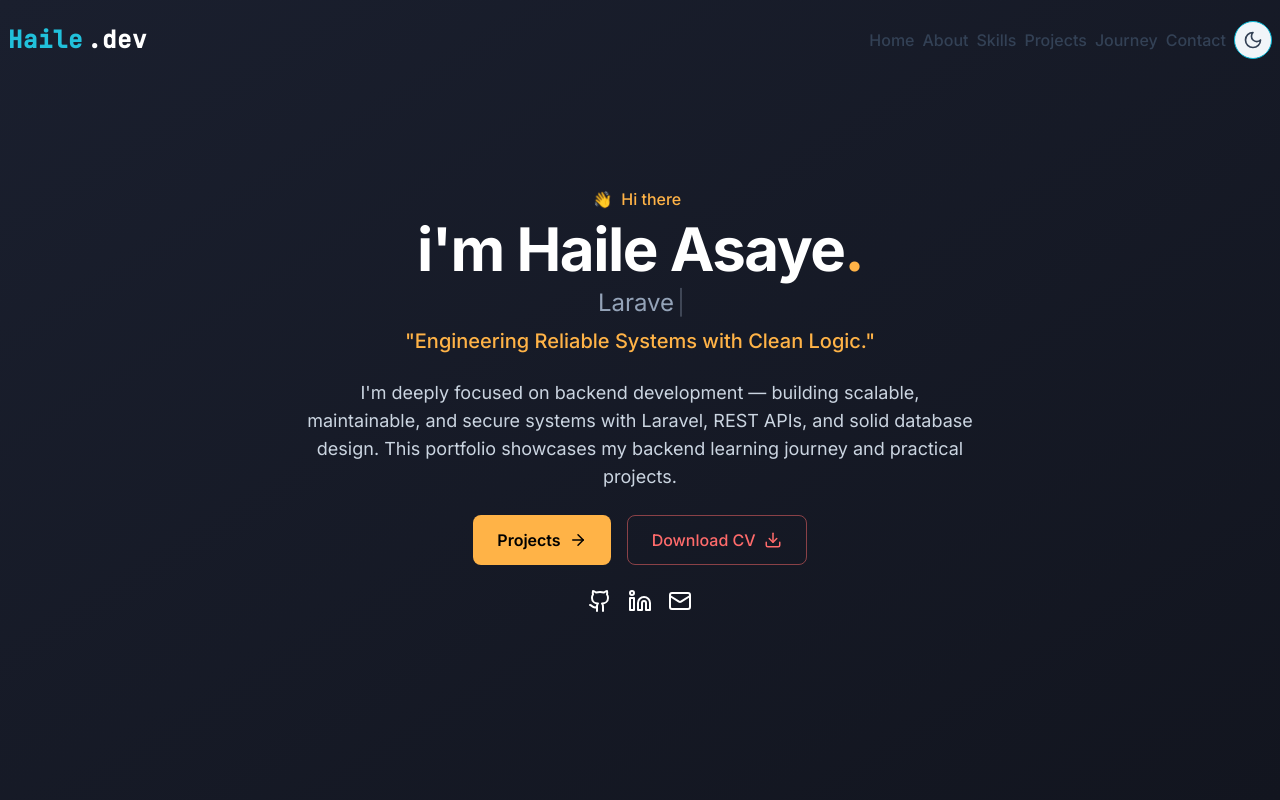
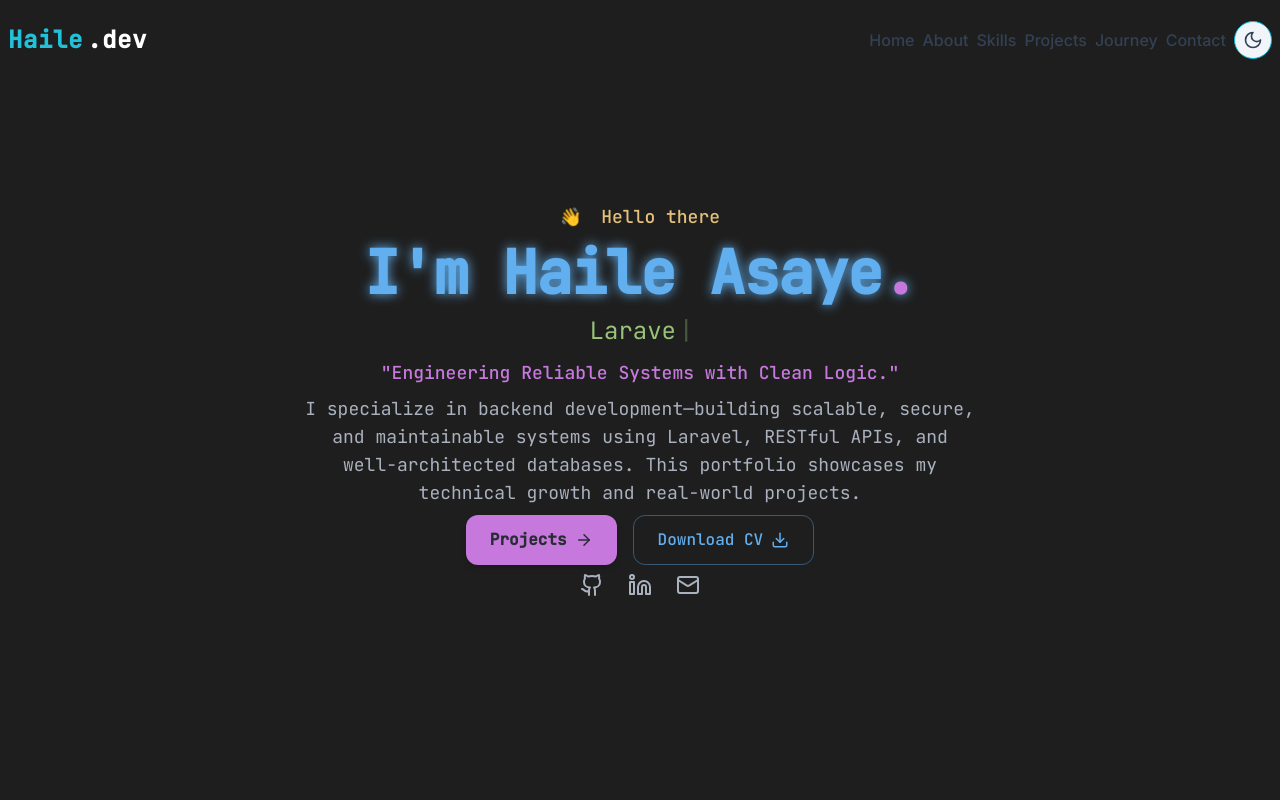
Before and after one commit to ispastro/devportfolio, a React (Vite) app: page / in a window 1280 px wide. Shown: the top 800 px of the page. Built offline with nearby package versions, Linux system fonts and the light colour scheme.

Commit message:
final commit

```diff
--- a/src/components/Hero.tsx
+++ b/src/components/Hero.tsx
@@ -4,23 +4,24 @@ import { Typewriter } from 'react-simple-typewriter';
 
 const Hero: React.FC = () => {
   return (
-    <section className="min-h-screen flex items-center justify-center px-4 bg-gradient-to-br from-[#1A1F2E] to-[#12151F] text-white relative overflow-hidden text-center">
-      <div className="absolute inset-0 bg-grid-pattern opacity-5"></div>
+    <section className="min-h-screen flex items-center justify-center px-4 md:px-10 lg:px-20 bg-[#1E1E1E] text-[#ABB2BF] font-mono relative overflow-hidden text-center py-24">
+      <div className="absolute inset-0 bg-grid-pattern opacity-5 pointer-events-none"></div>
 
-      <div className="z-10 max-w-3xl space-y-6 py-20">
-        <div className="space-y-2 mb-6">
-          <p className="text-[#FFB347] font-medium animate-fadeIn">
-            <span className="inline-block animate-wave mr-2">👋</span>
-            <span className="typed-text">Hi there</span>
+      <div className="z-10 max-w-4xl w-full space-y-8">
+        {/* Greeting */}
+        <div className="space-y-3 mb-8">
+          <p className="text-[#E5C07B] font-medium text-lg animate-fadeIn">
+            <span className="inline-block animate-wave mr-2">👋</span> Hello there
           </p>
-          <h1 className="text-4xl md:text-5xl lg:text-6xl font-bold tracking-tight">
-           i'm Haile Asaye
-          <span className="text-[#FFB347]">.</span>
+
+          <h1 className="text-4xl md:text-5xl lg:text-6xl font-bold tracking-tight text-[#61AFEF] drop-shadow-[0_0_6px_#61AFEF]">
+            I'm Haile Asaye<span className="text-[#C678DD]">.</span>
           </h1>
-          <h2 className="text-xl md:text-2xl text-[#94A3B8] mt-2">
+
+          <h2 className="text-xl md:text-2xl text-[#98C379] mt-2">
             <Typewriter
               words={['Backend Developer', 'Laravel API Architect']}
-              loop={true}
+              loop
               cursor
               cursorStyle="|"
               typeSpeed={80}
@@ -28,54 +29,60 @@ const Hero: React.FC = () => {
               delaySpeed={1500}
             />
           </h2>
-          <p className="text-lg md:text-xl text-[#FFB347] font-medium mt-3">
+
+          <p className="text-[#C678DD] text-lg font-medium">
             "Engineering Reliable Systems with Clean Logic."
           </p>
         </div>
 
-        <p className="text-[#CBD5E1] text-lg max-w-2xl mx-auto">
-          I'm deeply focused on backend development — building scalable, maintainable,
-          and secure systems with Laravel, REST APIs, and solid database design.
-          This portfolio showcases my backend learning journey and practical projects.
+        {/* Summary */}
+        <p className="text-[#ABB2BF] text-base md:text-lg max-w-2xl mx-auto">
+          I specialize in backend development—building scalable, secure, and maintainable systems
+          using Laravel, RESTful APIs, and well-architected databases. This portfolio showcases my technical growth and real-world projects.
         </p>
 
+        {/* Call to Actions */}
         <div className="flex justify-center flex-wrap gap-4 mt-8">
           <a
             href="#projects"
-            className="px-6 py-3 bg-[#FFB347] hover:bg-[#FFA726] text-black font-semibold rounded-lg flex items-center gap-2 transition-all animate-glow"
+            className="px-6 py-3 bg-[#C678DD] hover:bg-[#C678DD]/80 text-[#282C34] font-semibold rounded-xl shadow-md hover:shadow-[#C678DD]/30 transition-all flex items-center gap-2"
           >
-             Projects <ArrowRight size={18} />
+            Projects <ArrowRight size={18} />
           </a>
+
           <a
             href="/haile-asaye-cv.pdf"
-            className="px-6 py-3 bg-transparent hover:bg-[#FF6B6B]/10 text-[#FF6B6B] border border-[#FF6B6B]/50 font-medium rounded-lg flex items-center gap-2 transition-all"
+            className="px-6 py-3 border border-[#61AFEF]/40 text-[#61AFEF] hover:bg-[#61AFEF]/10 font-medium rounded-xl flex items-center gap-2 transition-all"
           >
-            Download  CV <Download size={18} />
+            Download CV <Download size={18} />
           </a>
         </div>
 
-        <div className="flex justify-center gap-4 mt-8">
+        {/* Social Icons */}
+        <div className="flex justify-center gap-6 mt-8 text-[#ABB2BF]">
           <a
             href="https://github.com/ispastro"
             target="_blank"
             rel="noopener noreferrer"
-            className="text-white hover:text-[#FFB347] transition-colors"
-            aria-label="GitHub Profile"
+            className="hover:text-[#C678DD] transition-colors"
+            aria-label="GitHub"
           >
             <Github size={24} />
           </a>
+
           <a
             href="https://linkedin.com/in/haile-asaye21"
             target="_blank"
             rel="noopener noreferrer"
-            className="text-white hover:text-[#FFB347] transition-colors"
-            aria-label="LinkedIn Profile"
+            className="hover:text-[#C678DD] transition-colors"
+            aria-label="LinkedIn"
           >
             <Linkedin size={24} />
           </a>
+
           <a
             href="mailto:haileasaye51@gmail.com"
-            className="text-white hover:text-[#FFB347] transition-colors"
+            className="hover:text-[#C678DD] transition-colors"
             aria-label="Email"
           >
             <Mail size={24} />
```
